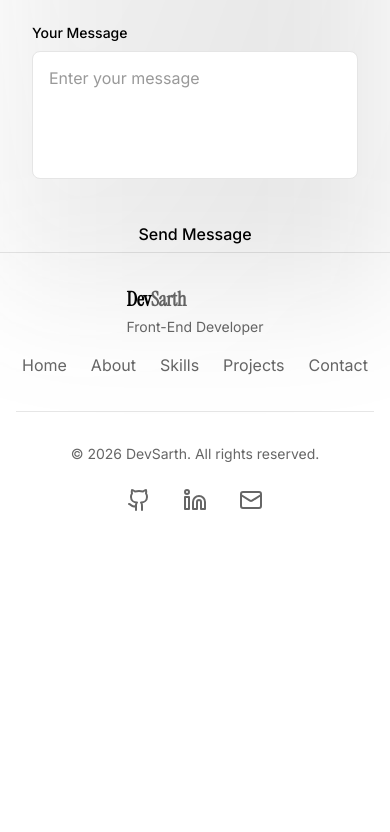
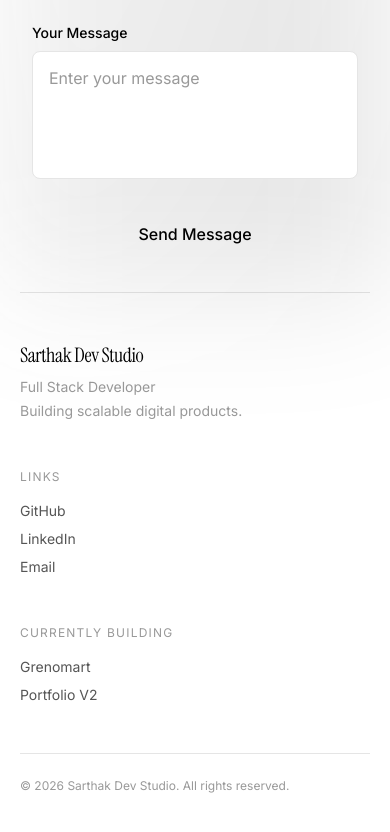
Before and after one commit to SARTHAKSONAWANE01/Sarthak-Dev-Studio, a Next.js app: page / in a window 390 px wide. Shown: the part 5007-5839 px from the top of the page. Before the commit the page ends 5559 px from the top, so only its background shows below. Built offline with nearby package versions, Linux system fonts and the light colour scheme.

Commit message:
style: format footer components

```diff
--- a/src/components/Footer.tsx
+++ b/src/components/Footer.tsx
@@ -1,100 +1,76 @@
-
-import React from 'react';
-
-const Footer = () => {
+export default function Footer() {
   const currentYear = new Date().getFullYear();
 
   return (
-    <footer className="py-8 px-4 bg-card border-t border-border">
-      <div className="container mx-auto">
-        <div className="flex flex-col md:flex-row justify-between items-center">
-          <div className="mb-4 md:mb-0">
-            <h3 className="font-poppins text-xl font-bold text-foreground">
-              Dev<span className="text-muted-foreground">Sarth</span>
-            </h3>
-            <p className="text-muted-foreground text-sm mt-1">Front-End Developer</p>
+    <footer className="section-spacing" style={{ paddingTop: "clamp(40px, 6vw, 80px)" }}>
+      <div className="container-studio">
+        <div className="divider mb-12" />
+
+        <div className="grid md:grid-cols-3 gap-12 md:gap-16">
+          {/* Brand */}
+          <div>
+            <h3 className="font-serif text-xl mb-2">Sarthak Dev Studio</h3>
+            <p className="text-sm" style={{ color: "var(--foreground-muted)" }}>
+              Full Stack Developer
+            </p>
+            <p className="text-sm mt-1" style={{ color: "var(--foreground-muted)" }}>
+              Building scalable digital products.
+            </p>
           </div>
 
-          <div className="flex flex-wrap gap-6 justify-center md:justify-end">
-            <a
-              href="#home"
-              className="text-muted-foreground hover:text-foreground transition-colors duration-300 cursor-pointer"
+          {/* Links */}
+          <div>
+            <h4
+              className="font-sans text-xs uppercase tracking-widest mb-4"
+              style={{ color: "var(--foreground-muted)" }}
             >
-              Home
-            </a>
-            <a
-              href="#about"
-              className="text-muted-foreground hover:text-foreground transition-colors duration-300 cursor-pointer"
+              Links
+            </h4>
+            <div className="space-y-2">
+              {[
+                { label: "GitHub", href: "https://github.com/SARTHAKSONAWANE01" },
+                { label: "LinkedIn", href: "https://www.linkedin.com/in/sarthak-sonawane-0aa583344" },
+                { label: "Email", href: "mailto:sonawanesarthak00@gmail.com" },
+              ].map((link) => (
+                <a
+                  key={link.label}
+                  href={link.href}
+                  target={link.href.startsWith("http") ? "_blank" : undefined}
+                  rel={link.href.startsWith("http") ? "noopener noreferrer" : undefined}
+                  className="block text-sm hover:opacity-60 transition-opacity"
+                  style={{ color: "var(--foreground-secondary)" }}
+                >
+                  {link.label}
+                </a>
+              ))}
+            </div>
+          </div>
+
+          {/* Currently Building */}
+          <div>
+            <h4
+              className="font-sans text-xs uppercase tracking-widest mb-4"
+              style={{ color: "var(--foreground-muted)" }}
             >
-              About
-            </a>
-            <a
-              href="#skills"
-              className="text-muted-foreground hover:text-foreground transition-colors duration-300 cursor-pointer"
-            >
-              Skills
-            </a>
-            <a
-              href="#projects"
-              className="text-muted-foreground hover:text-foreground transition-colors duration-300 cursor-pointer"
-            >
-              Projects
-            </a>
-            <a
-              href="#contact"
-              className="text-muted-foreground hover:text-foreground transition-colors duration-300 cursor-pointer"
-            >
-              Contact
-            </a>
+              Currently Building
+            </h4>
+            <div className="space-y-2">
+              <p className="text-sm" style={{ color: "var(--foreground-secondary)" }}>
+                Grenomart
+              </p>
+              <p className="text-sm" style={{ color: "var(--foreground-secondary)" }}>
+                Portfolio V2
+              </p>
+            </div>
           </div>
         </div>
 
-        <div className="border-t border-border mt-8 pt-8 flex flex-col md:flex-row justify-between items-center">
-          <p className="text-sm text-muted-foreground">
-            &copy; {currentYear} DevSarth. All rights reserved.
-          </p>
-
-          <div className="flex gap-4 mt-4 md:mt-0">
-            <a
-              href="https://github.com/SARTHAKSONAWANE01"
-              target="_blank"
-              rel="noopener noreferrer"
-              aria-label="GitHub"
-              className="text-muted-foreground hover:text-foreground transition-colors duration-300 cursor-pointer p-2 hover:bg-accent rounded-lg"
-            >
-              <svg xmlns="http://www.w3.org/2000/svg" width="24" height="24" viewBox="0 0 24 24" fill="none" stroke="currentColor" strokeWidth="2" strokeLinecap="round" strokeLinejoin="round">
-                <path d="M15 22v-4a4.8 4.8 0 0 0-1-3.5c3 0 6-2 6-5.5.08-1.25-.27-2.48-1-3.5.28-1.15.28-2.35 0-3.5 0 0-1 0-3 1.5-2.64-.5-5.36-.5-8 0C6 2 5 2 5 2c-.3 1.15-.3 2.35 0 3.5A5.403 5.403 0 0 0 4 9c0 3.5 3 5.5 6 5.5-.39.49-.68 1.05-.85 1.65-.17.6-.22 1.23-.15 1.85v4"></path>
-                <path d="M9 18c-4.51 2-5-2-7-2"></path>
-              </svg>
-            </a>
-            <a
-              href="https://www.linkedin.com/in/sarthak-sonawane-0aa583344"
-              target="_blank"
-              rel="noopener noreferrer"
-              aria-label="LinkedIn"
-              className="text-muted-foreground hover:text-foreground transition-colors duration-300 cursor-pointer p-2 hover:bg-accent rounded-lg"
-            >
-              <svg xmlns="http://www.w3.org/2000/svg" width="24" height="24" viewBox="0 0 24 24" fill="none" stroke="currentColor" strokeWidth="2" strokeLinecap="round" strokeLinejoin="round">
-                <path d="M16 8a6 6 0 0 1 6 6v7h-4v-7a2 2 0 0 0-2-2 2 2 0 0 0-2 2v7h-4v-7a6 6 0 0 1 6-6z"></path>
-                <rect width="4" height="12" x="2" y="9"></rect>
-                <circle cx="4" cy="4" r="2"></circle>
-              </svg>
-            </a>
-            <a
-              href="mailto:sonawanesarthak00@gmail.com"
-              aria-label="Email"
-              className="text-muted-foreground hover:text-foreground transition-colors duration-300 cursor-pointer p-2 hover:bg-accent rounded-lg"
-            >
-              <svg xmlns="http://www.w3.org/2000/svg" width="24" height="24" viewBox="0 0 24 24" fill="none" stroke="currentColor" strokeWidth="2" strokeLinecap="round" strokeLinejoin="round">
-                <rect width="20" height="16" x="2" y="4" rx="2"></rect>
-                <path d="m22 7-8.97 5.7a1.94 1.94 0 0 1-2.06 0L2 7"></path>
-              </svg>
-            </a>
-          </div>
-        </div>
+        {/* Copyright */}
+        <div className="divider mt-12 mb-6" />
+        <p className="text-xs" style={{ color: "var(--foreground-muted)" }}>
+          &copy; {currentYear} Sarthak Dev Studio. All rights reserved.
+        </p>
       </div>
     </footer>
   );
-};
-
-export default Footer;
+}
```
